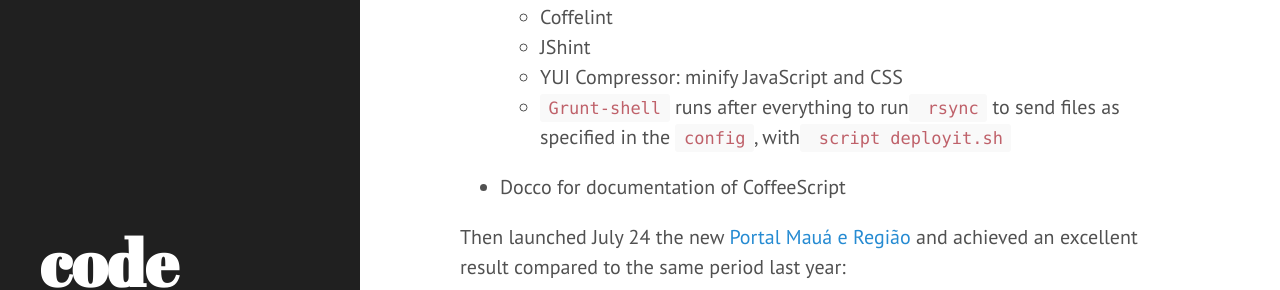
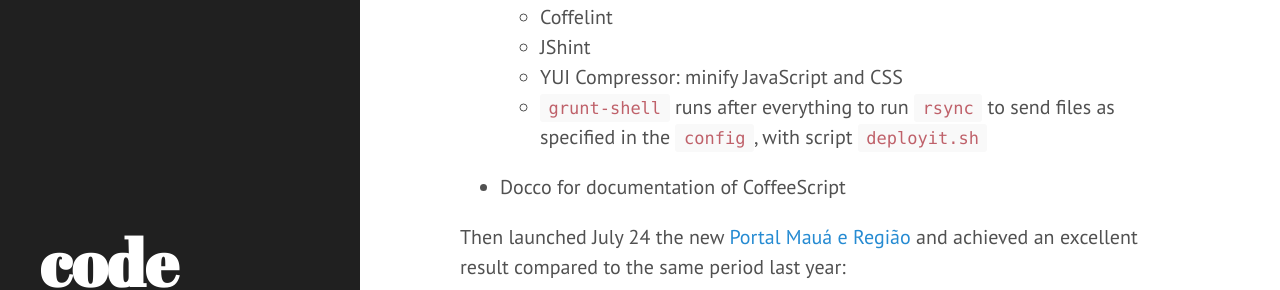
Before and after one commit to skvggor/marcker.github.io, a Jekyll site: the page built from _posts/2014-08-18-new-versus-old.markdown, in a window 1280 px wide and 900 px high, scrolled down 2471 px. Shown: the part 162-452 px from the top of the window. Built offline with Jekyll 4.4.1, drawn with Linux system fonts in a browser that asks for light colours; Markdown is read by kramdown in place of the engine named in the settings.

Commit message:
Fixes some fenced blocks

```diff
--- a/_posts/2014-08-18-new-versus-old.markdown
+++ b/_posts/2014-08-18-new-versus-old.markdown
@@ -21,7 +21,7 @@ Thus, from March to July worked hard to build a new product that could meet the
   * Coffelint
   * JShint
   * YUI Compressor: minify JavaScript and CSS
-  * `Grunt-shell` runs after everything to run` rsync` to send files as specified in the `config`, with` script deployit.sh`
+  * `grunt-shell` runs after everything to run `rsync` to send files as specified in the `config`, with script `deployit.sh`
 * Docco for documentation of CoffeeScript
 
 Then launched July 24 the new [Portal Mauá e Região](http://portalmauaeregiao.com.br) and achieved an excellent result compared to the same period last year:
```
Also changed, not shown: 2 other files.
